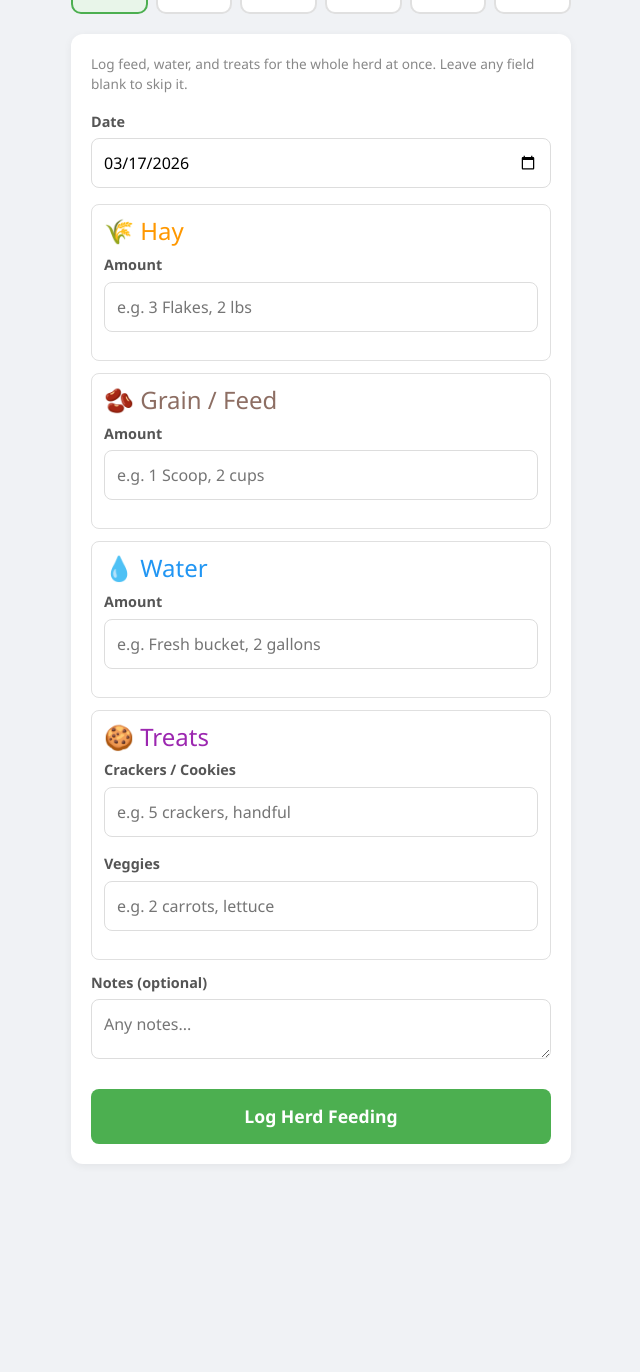
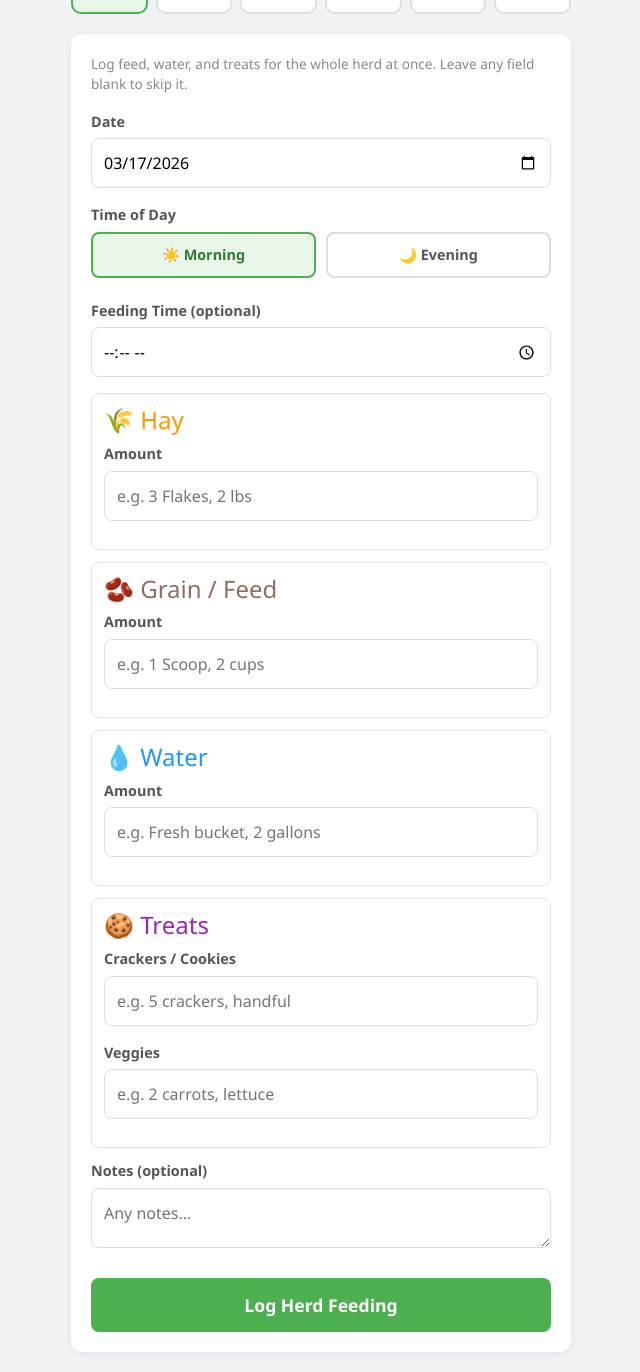
Before and after one commit to chrisdfennell/goatos, a Django app: page /quick-entry/ in a window 1280 px wide. Shown: the part 279-1651 px from the top of the page, without its empty margins (319-959 px from the left). Before the commit the page ends 1443 px from the top, so only its background shows below. Run offline with Django 5.2, Linux system fonts and the light colour scheme; data comes from the database, SQL or seed files in the repository; data that the repository does not hold is empty.

Commit message:
Add morning/evening feeding time fields to quick entry
Co-Authored-By: Claude Opus 4.6 (1M context) <noreply@anthropic.com>

```diff
--- a/farm/models.py
+++ b/farm/models.py
@@ -238,10 +238,13 @@ class MedicalRecord(models.Model):
 
 class FeedingLog(models.Model):
     FEED_TYPES = [('Hay', 'Hay'), ('Grain', 'Grain'), ('Minerals', 'Minerals'), ('Water', 'Water'), ('Crackers/Cookies', 'Crackers/Cookies'), ('Veggies', 'Veggies'), ('Other', 'Other')]
+    TIME_OF_DAY_CHOICES = [('Morning', 'Morning'), ('Evening', 'Evening')]
     goat = models.ForeignKey(Goat, on_delete=models.CASCADE, related_name='feeding_logs', null=True, blank=True)
     date = models.DateField(default=timezone.now)
     feed_type = models.CharField(max_length=20, choices=FEED_TYPES)
     amount = models.CharField(max_length=100, help_text="e.g. 1 Scoop, 2 Flakes")
+    time_of_day = models.CharField(max_length=10, choices=TIME_OF_DAY_CHOICES, blank=True, default='')
+    feeding_time = models.TimeField(null=True, blank=True, help_text="Actual time of feeding")
     notes = models.TextField(blank=True)
 
 class BreedingLog(models.Model):
--- a/farm/templates/farm/quick_entry.html
+++ b/farm/templates/farm/quick_entry.html
@@ -75,6 +75,17 @@
         <div class="qe-field">
             <label>Date</label>
             <input type="date" name="date" value="{{ today }}">
+        </div>
+        <div class="qe-field">
+            <label>Time of Day</label>
+            <div class="qe-ampm">
+                <label><input type="radio" name="time_of_day" value="Morning" checked><span>☀️ Morning</span></label>
+                <label><input type="radio" name="time_of_day" value="Evening"><span>🌙 Evening</span></label>
+            </div>
+        </div>
+        <div class="qe-field">
+            <label>Feeding Time (optional)</label>
+            <input type="time" name="feeding_time" id="bulk-feeding-time">
         </div>
         <div class="qe-bulk-section">
             <h4><span class="hay-title">🌾 Hay</span></h4>
@@ -197,6 +208,17 @@
         <div class="qe-field">
             <label>Date</label>
             <input type="date" name="date" value="{{ today }}">
+        </div>
+        <div class="qe-field">
+            <label>Time of Day</label>
+            <div class="qe-ampm">
+                <label><input type="radio" name="time_of_day" value="Morning" checked><span>☀️ Morning</span></label>
+                <label><input type="radio" name="time_of_day" value="Evening"><span>🌙 Evening</span></label>
+            </div>
+        </div>
+        <div class="qe-field">
+            <label>Feeding Time (optional)</label>
+            <input type="time" name="feeding_time">
         </div>
         <div class="qe-field">
             <label>Feed Type</label>
--- a/farm/views.py
+++ b/farm/views.py
@@ -2081,6 +2081,15 @@ def quick_entry(request):
 
         if entry_type == 'bulk':
             notes = request.POST.get('notes', '')
+            time_of_day = request.POST.get('time_of_day', '')
+            feeding_time_str = request.POST.get('feeding_time', '').strip()
+            feeding_time = None
+            if feeding_time_str:
+                try:
+                    from datetime import datetime as dt
+                    feeding_time = dt.strptime(feeding_time_str, '%H:%M').time()
+                except ValueError:
+                    pass
             logged = []
             bulk_items = [
                 ('hay_amount', 'Hay'),
@@ -2097,6 +2106,8 @@ def quick_entry(request):
                         date=entry_date,
                         feed_type=feed_type,
                         amount=amount,
+                        time_of_day=time_of_day,
+                        feeding_time=feeding_time,
                         notes=notes,
                     )
                     logged.append(feed_type)
@@ -2127,11 +2138,21 @@ def quick_entry(request):
             )
             messages.success(request, f'Weight logged for {goat.name}.')
         elif entry_type == 'feeding':
+            feeding_time_str = request.POST.get('feeding_time', '').strip()
+            feeding_time = None
+            if feeding_time_str:
+                try:
+                    from datetime import datetime as dt
+                    feeding_time = dt.strptime(feeding_time_str, '%H:%M').time()
+                except ValueError:
+                    pass
             FeedingLog.objects.create(
                 goat=goat,
                 date=entry_date,
                 feed_type=request.POST.get('feed_type', 'Hay'),
                 amount=request.POST.get('amount', ''),
+                time_of_day=request.POST.get('time_of_day', ''),
+                feeding_time=feeding_time,
                 notes=request.POST.get('notes', ''),
             )
             messages.success(request, f'Feeding logged for {goat.name}.')
```
Also changed, not shown: farm/migrations/0032_add_feeding_time_fields.py (added).
